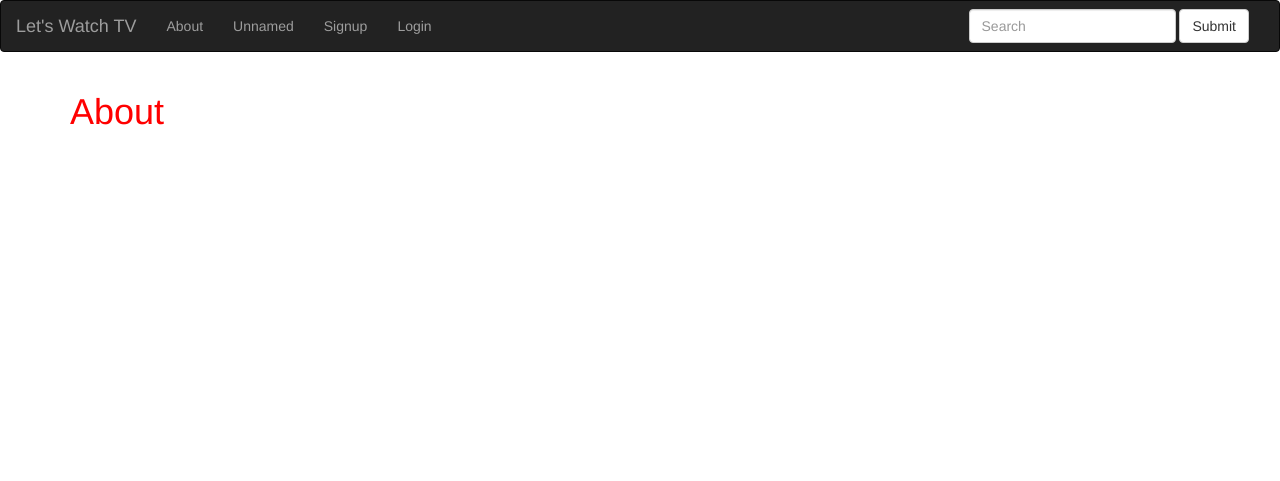
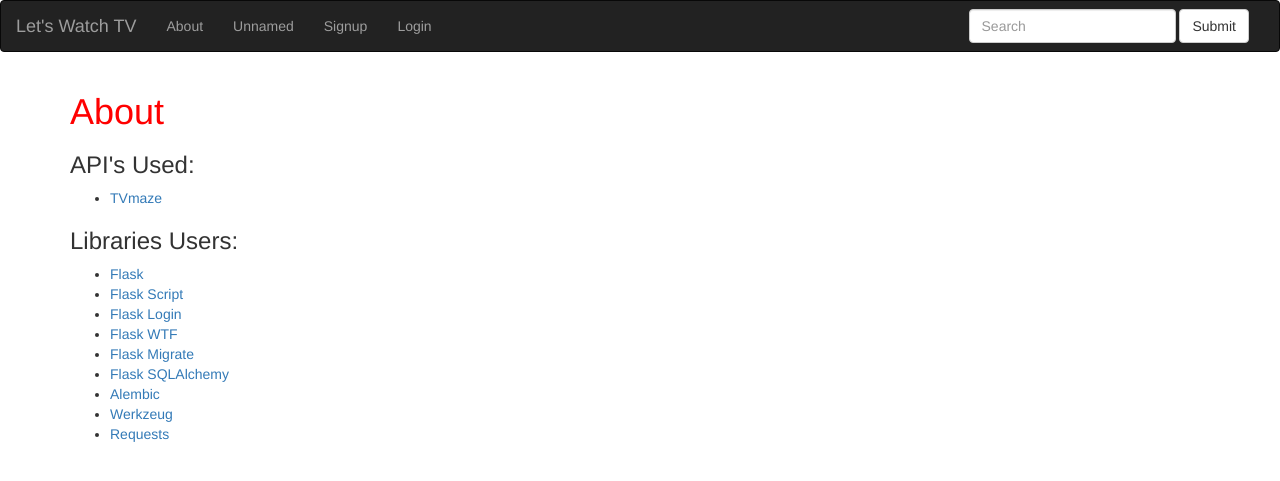
Before and after one commit to thepomeranian/letswatchtv, a Flask app: page /about in a window 1280 px wide. Shown: the top 481 px of the page. Run offline with Flask 2, Linux system fonts and the light colour scheme; some libraries are stand-ins or nearby versions.

Commit message:
Added TVShow model to models, updated about section with libraries and API's used, updated requirements to include requests, added seed file for tvmaze and twitter.

```diff
--- a/app/templates/about/about.html
+++ b/app/templates/about/about.html
@@ -6,7 +6,24 @@
 
   <div class="container">
     <h1>About</h1>
+      <h3>API's Used:</h3>
+      <ul>
+        <li><a href="http://www.tvmaze.com/api">TVmaze</a></li>
+      </ul>
 
+      <h3>Libraries Users:</h3>
+      <ul>
+        <li><a href="https://github.com/pallets/flask">Flask</a></li>
+        <li><a href="https://github.com/smurfix/flask-script">Flask Script</a></li>
+        <li><a href="https://github.com/maxcountryman/flask-login">Flask Login</a></li>
+        <li><a href="https://github.com/lepture/flask-wtf">Flask WTF</a></li>
+        <li><a href="https://github.com/miguelgrinberg/Flask-Migrate">Flask Migrate</a></li>
+        <li><a href="https://github.com/mitsuhiko/flask-sqlalchemy">Flask SQLAlchemy</a></li>
+        <li><a href="http://alembic.zzzcomputing.com/en/latest/">Alembic</a></li>
+        <li><a href="https://github.com/pallets/werkzeug">Werkzeug</a></li>
+        <li><a href="https://github.com/kennethreitz/requests">Requests</a></li>
+
+      </ul>
   </div>
 
 {% endblock %}
--- a/app/views.py
+++ b/app/views.py
@@ -64,22 +64,7 @@ def signup():
 @app.route('/login', methods = ['GET', 'POST'])
 def login():
   """Checks if the current_user is logged in, if so, redirect to user's
-    homepage. Handles user login, remember me, and check authentication
-
-  Create an instance of LoginForm
-
-  Check if the form is properly filled it upon submission
-    if so, look for the user by using query method to look in the database
-    of users by email address and return the first response
-
-  If the user exists and the user provides the correct password
-    Check if the user asked to remember the user, if so, keep the session
-    longer (from docs)
-
-    --add remember me checkbox
-
-  """
-  # Already logged in; return to index
+    homepage. """
   if current_user.is_authenticated:
     return redirect(url_for('user_home'))
 
@@ -89,7 +74,6 @@ def login():
 
     if user is not None and user.valid_password(form.password.data):
       if login_user(user, remember = form.remember_me.data):
-        # session['remember_me'] = form.remember.data
         session.permanent = not form.remember_me.data
         user.created_on = datetime.datetime.now()
         user.last_logged_in = datetime.datetime.now()
--- a/requirements.txt
+++ b/requirements.txt
@@ -13,6 +13,7 @@ MarkupSafe==0.23
 MySQL-python==1.2.5
 psycopg2==2.6.2
 python-editor==1.0.1
+requests==2.10.0
 SQLAlchemy==1.0.14
 Werkzeug==0.11.10
 WTForms==2.1
```
Also changed, not shown: app/models.py (+43 -35 lines), seed_tvmaze.py (added, +16 -0 lines), seed_twitter.py (added).
